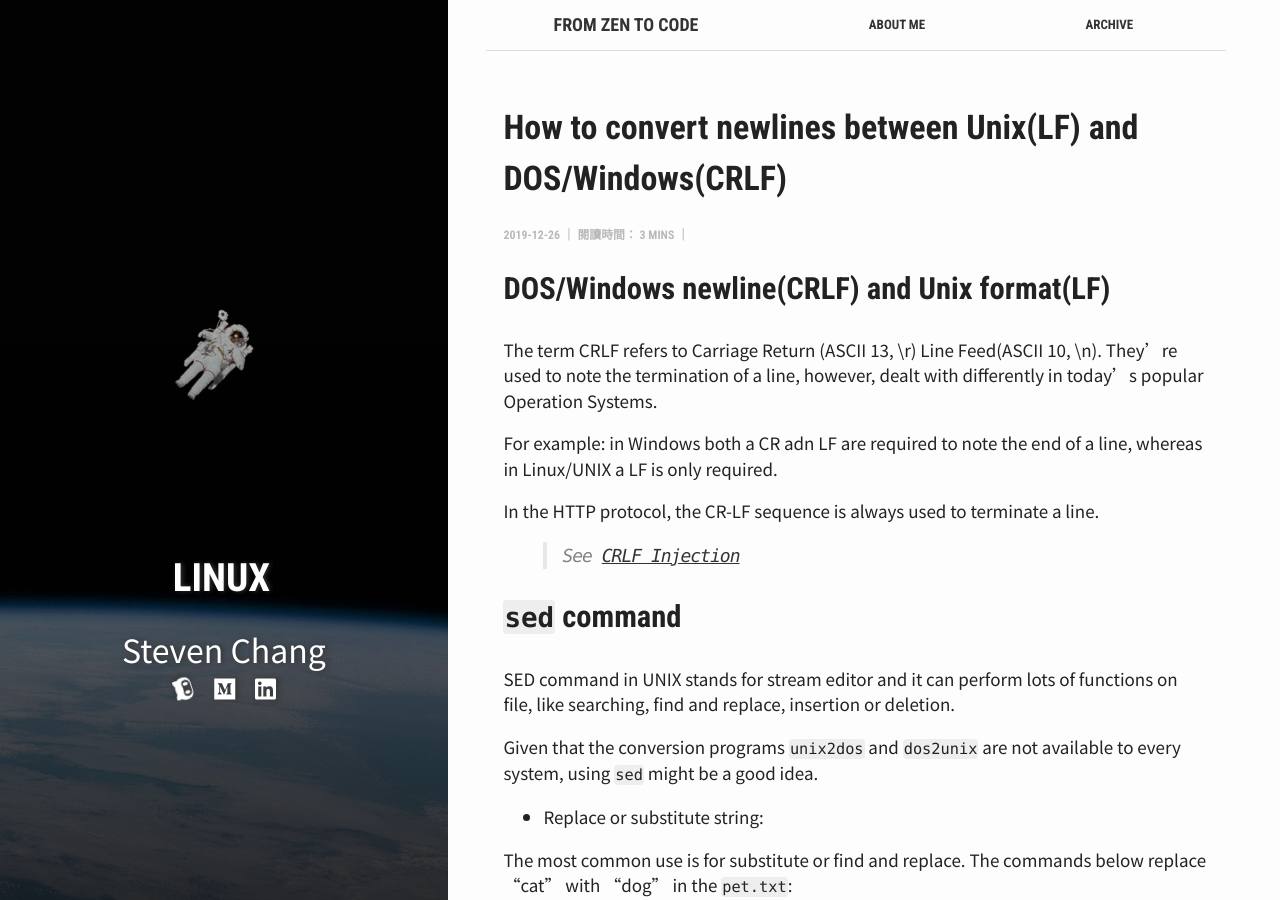
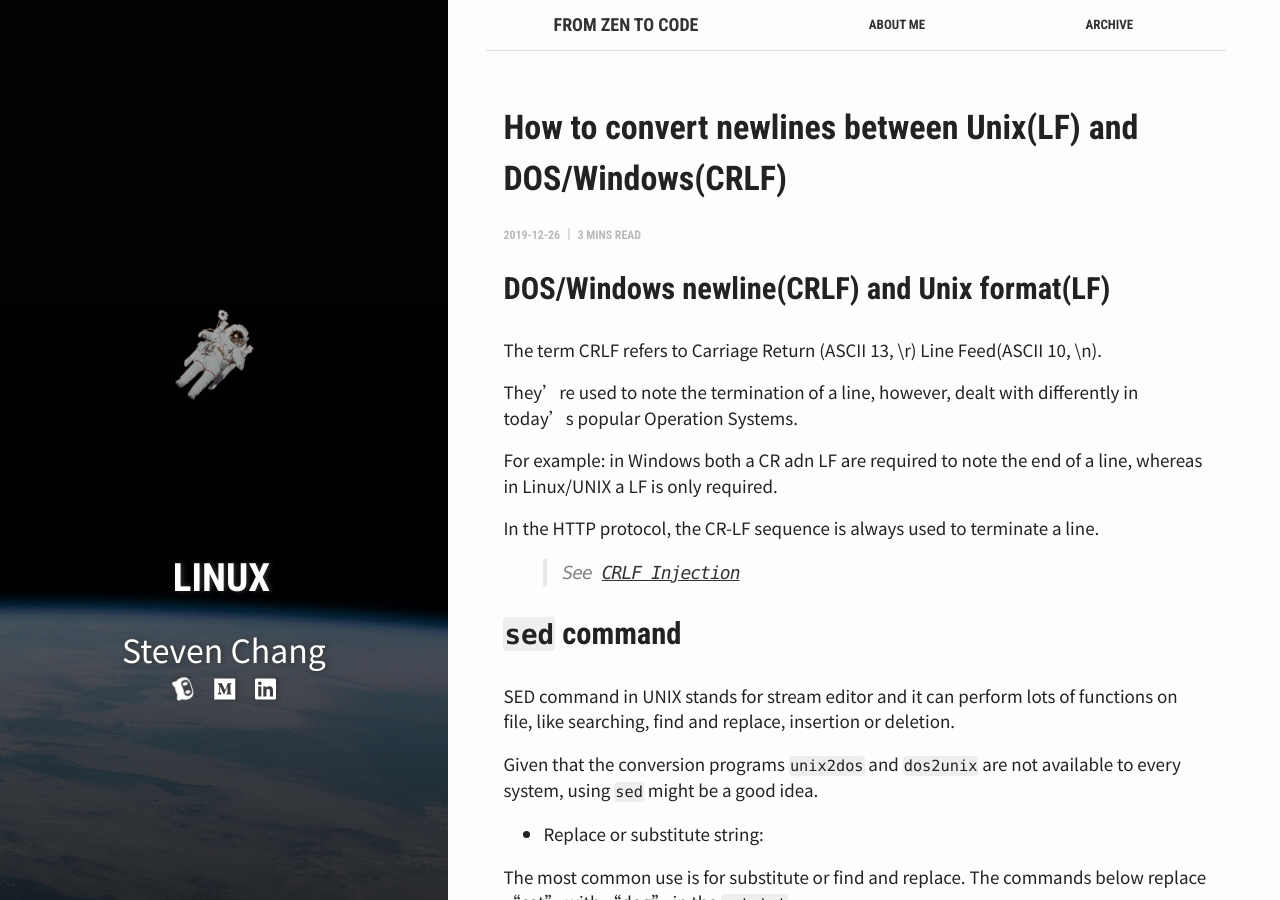
Before and after one commit to stevencch99/stevencch99.github.io, a Jekyll site: the page built from _posts/2019-12-26-How-to-convert-newline-LF-CRLF.md, in a window 1280 px wide and 900 px high. Built offline with Jekyll 4.4.1, drawn with Linux system fonts in a browser that asks for light colours; comment, search, counter and statistics services are not loaded.

Commit message:
Update read_time.html, add newline in How-to-convert-newline-LF-CRLF.

```diff
--- a/_includes/read_time.html
+++ b/_includes/read_time.html
@@ -3,8 +3,8 @@
   <!-- {% assign words = content | number_of_words %} -->
   {% assign words = content | strip_html | strip_newlines | size %}
   {% if words < 360 %}
-    ｜ 閱讀時間： 1 min  ｜
+    ｜ 1 min read
   {% else %}
-    ｜ 閱讀時間： {{ words | divided_by:500 }} mins  ｜
+    ｜ {{ words | divided_by:500 }} mins read
   {% endif %}
 </span>
--- a/_posts/2019-12-26-How-to-convert-newline-LF-CRLF.md
+++ b/_posts/2019-12-26-How-to-convert-newline-LF-CRLF.md
@@ -12,6 +12,7 @@ comments: true
 ## DOS/Windows newline(CRLF) and Unix format(LF)
 
 The term CRLF refers to Carriage Return (ASCII 13, \r) Line Feed(ASCII 10, \n).
+
 They're used to note the termination of a line,
 however, dealt with differently in today's popular Operation Systems.
 
```
